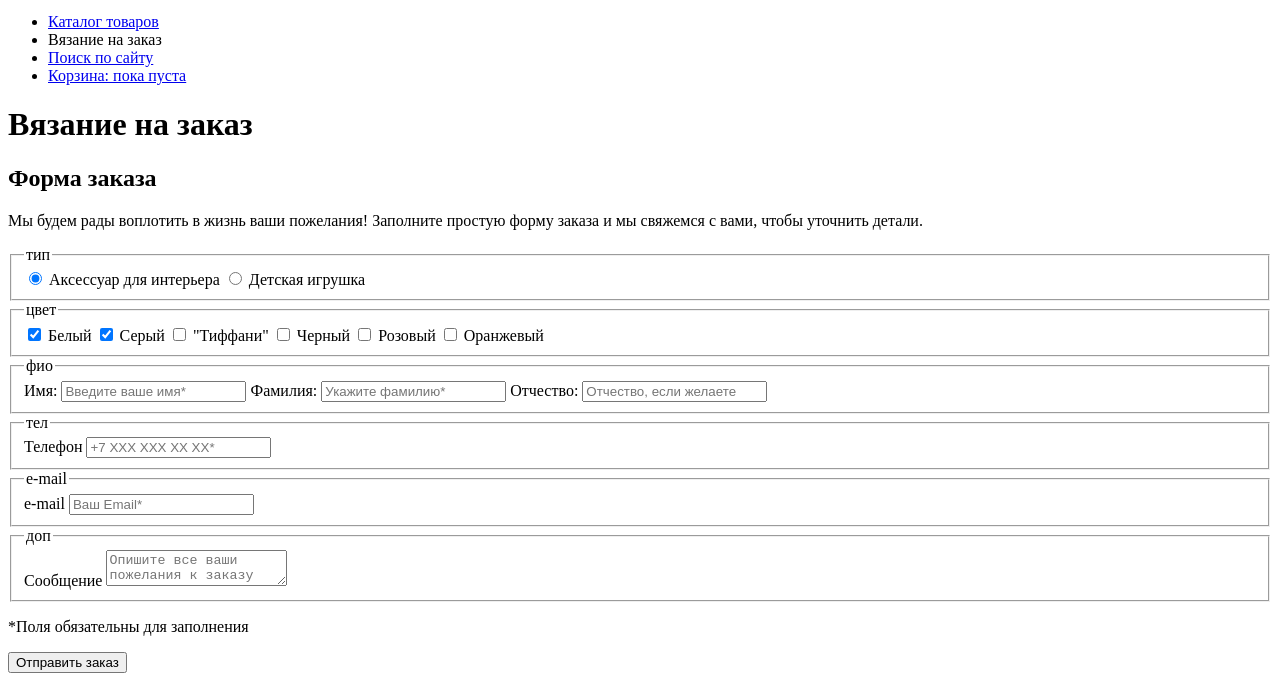
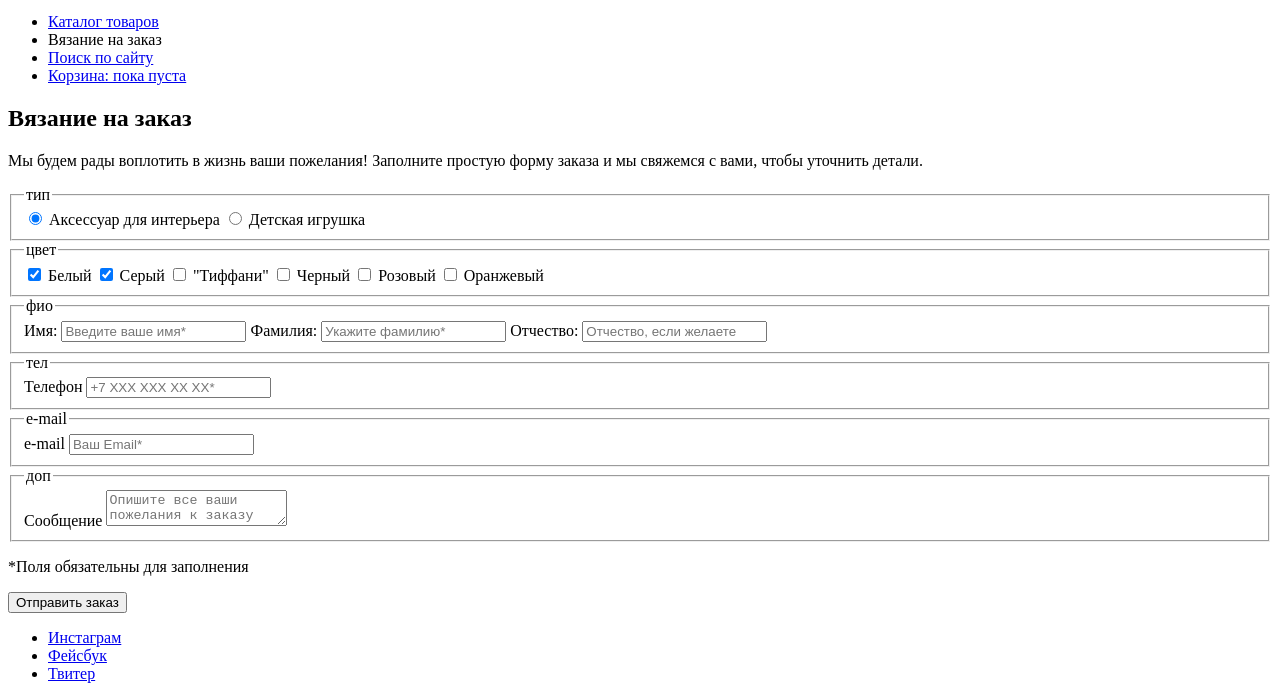
Before and after one commit to Kapitroman/1248115-mishka-19, a website: page source/form.html in a window 1280 px wide. Shown: the part 50-735 px from the top of the page. Drawn offline with Linux system fonts and the light colour scheme.

Commit message:
поменял заголовок, убрал табы

```diff
--- a/source/form.html
+++ b/source/form.html
@@ -30,10 +30,9 @@
     </header>
 
     <main class="page-main">
-      <h1 class="page-main__head head-h1">Вязание на заказ</h1>
 
       <section class="order">
-        <h2 class="visually-hidden">Форма заказа</h2>
+        <h1 class="page-main__head head-h1">Вязание на заказ</h1>
         <p class="order__text">Мы будем рады воплотить в жизнь ваши пожелания! Заполните простую форму заказа и мы свяжемся с вами, чтобы уточнить детали.</p>
         <form class="order__form form" action="https://echo.htmlacademy.ru" method="get">
           <fieldset class="form__fieldset">
```
Lines whose indentation alone changed are shown as unchanged.
